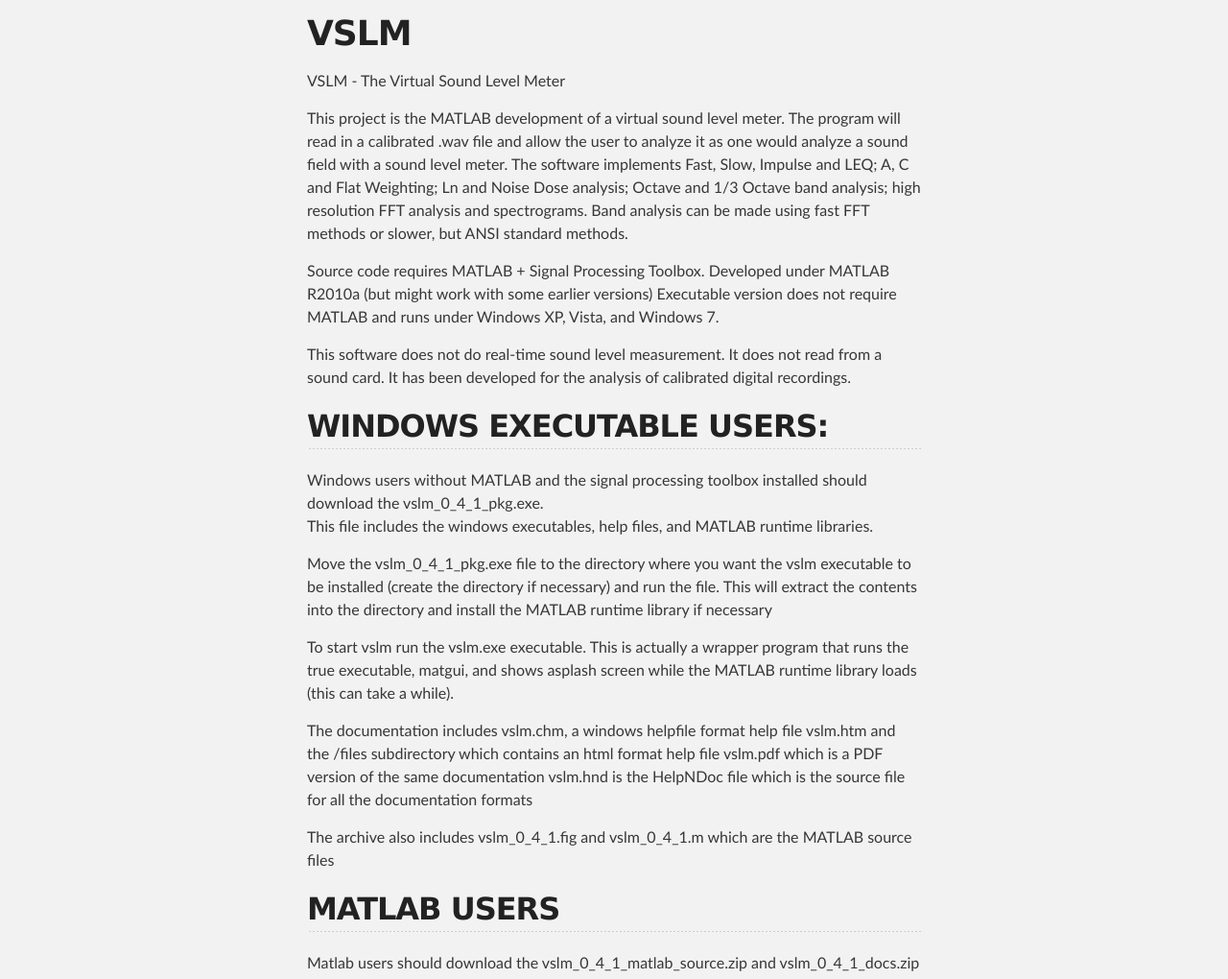
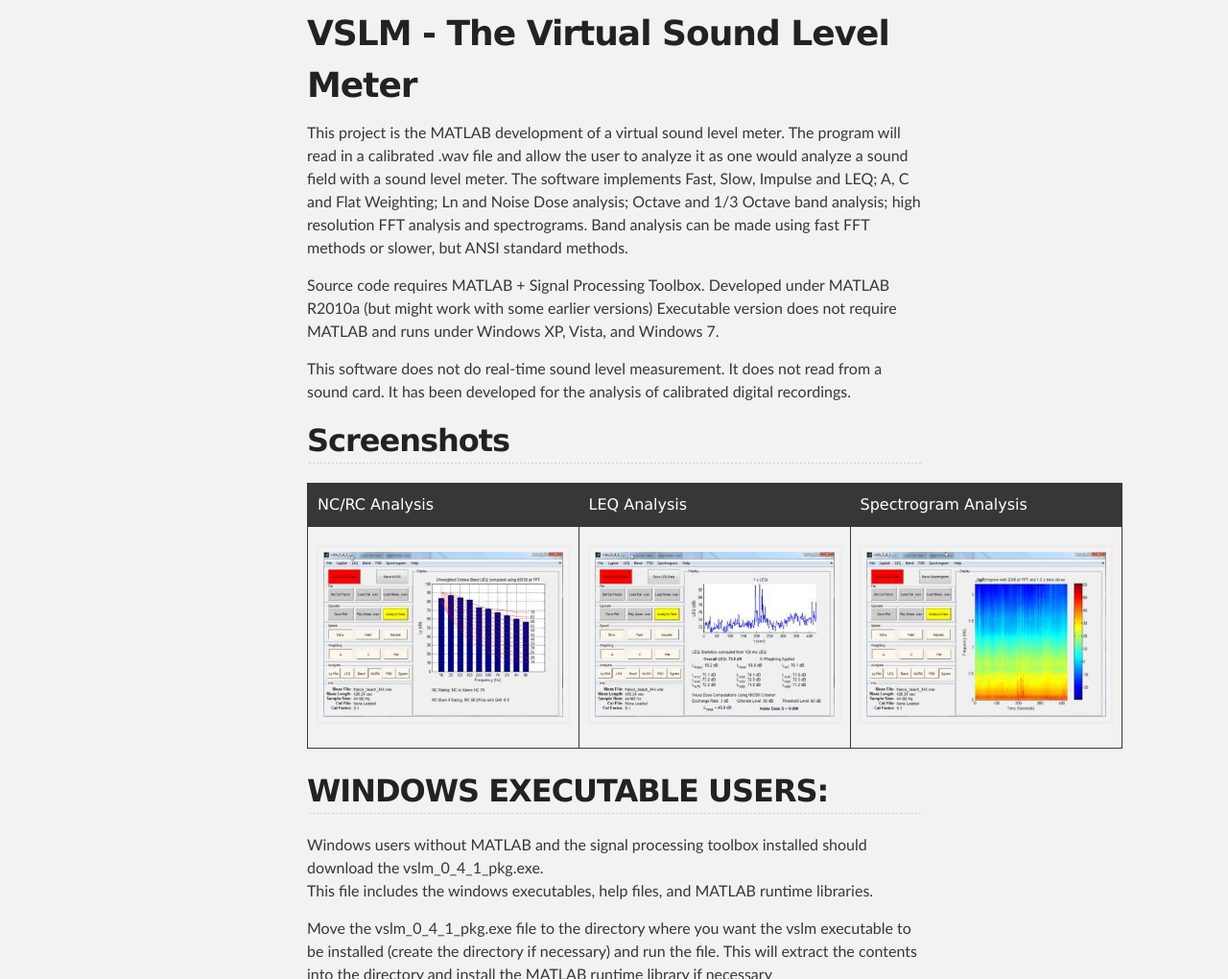
Before and after one commit to muehleisen/VSLM, a plain HTML site: page index.html in a window 1280 px wide. Shown: the part 252-1272 px from the top of the page at 96% size. Drawn offline with Linux system fonts and the light colour scheme.

Commit message:
Added screen shots
Updated index.html and added screenshots

```diff
--- a/index.html
+++ b/index.html
@@ -32,9 +32,8 @@
     <div id="main_content_wrap" class="outer">
       <section id="main_content" class="inner">
         <h1>
-<a id="vslm" class="anchor" href="#vslm" aria-hidden="true"><span aria-hidden="true" class="octicon octicon-link"></span></a>VSLM</h1>
+<a id="vslm" class="anchor" href="#vslm" aria-hidden="true"><span aria-hidden="true" class="octicon octicon-link"></span></a>VSLM - The Virtual Sound Level Meter</h1>
 
-<p>VSLM - The Virtual Sound Level Meter</p>
 
 <p>This project is the MATLAB development of a virtual sound level meter. The program will read in a calibrated .wav file and allow the user to analyze it as one would analyze a sound field with a sound level meter. The software implements Fast, Slow, Impulse and LEQ; A, C and Flat Weighting; Ln and Noise Dose analysis; Octave and 1/3 Octave band analysis; high resolution FFT analysis and spectrograms. Band analysis can be made using fast FFT methods or slower, but ANSI standard methods.</p>
 
@@ -44,6 +43,25 @@
 
 <p>This software does not do real-time sound level measurement. It does not read from a sound card.
 It has been developed for the analysis of calibrated digital recordings.</p>
+
+
+<h2> Screenshots</h2>
+
+<table>
+	<tr>
+		<th>NC/RC Analysis</th>
+		<th>LEQ Analysis</th>
+		<th>Spectrogram Analysis</th>
+	</tr>
+	<tr>
+		<td><img src="screenshots/nc-rc.jpg" style="width:250px"></td>
+		<td><img src="screenshots/LEQ.jpg" style="width:250px"></td>
+		<td><img src="screenshots/spectrogram.jpg" style="width:250px"></td>
+
+
+	</tr>
+</table>
+
 
 <h2>
 <a id="windows-executable-users" class="anchor" href="#windows-executable-users" aria-hidden="true"><span aria-hidden="true" class="octicon octicon-link"></span></a>WINDOWS EXECUTABLE USERS:</h2>
```
Also changed, not shown: nc-rc.jpg (added), screenshots/LEQ.jpg (added), screenshots/nc-rc.jpg (added), screenshots/sound-pressure-level-screenshot.jpg (added), screenshots/spectral-density-screenshot.jpg (added), screenshots/spectrogram.jpg (added), screenshots/third-octave-band-LEQ-screenshot.jpg (added).
